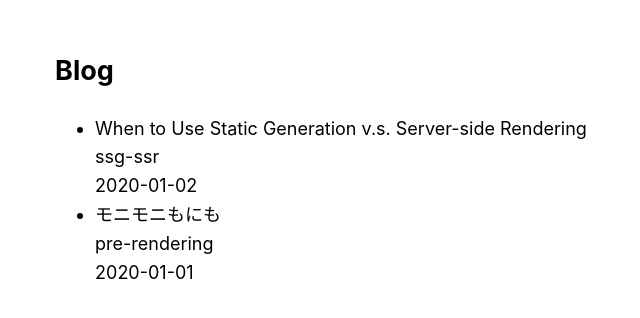
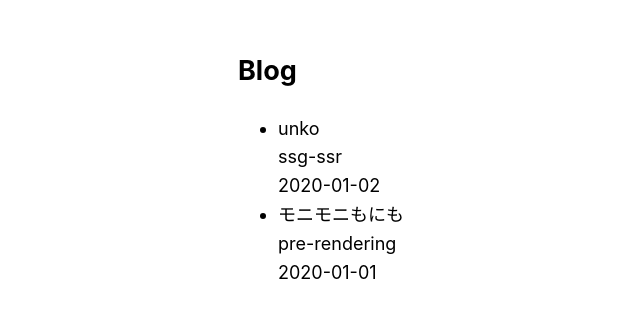
Before and after one commit to yuyaamano23/next-learn-test, a Next.js app: page / in a window 1280 px wide. Shown: the part 234-552 px from the top of the page, without its empty margins (319-959 px from the left). Built offline with nearby package versions, Linux system fonts and the light colour scheme.

Commit message:
use getServerSideProps

```diff
--- a/pages/index.js
+++ b/pages/index.js
@@ -2,7 +2,7 @@ import Head from "next/head";
 import Link from "next/link";
 import { getSortedPostsData } from "../lib/posts";
 
-export async function getStaticProps() {
+export async function getServerSideProps(context) {
   const allPostsData = getSortedPostsData();
   return {
     props: {
--- a/posts/ssg-ssr.md
+++ b/posts/ssg-ssr.md
@@ -1,5 +1,5 @@
 ---
-title: "When to Use Static Generation v.s. Server-side Rendering"
+title: "unko"
 date: "2020-01-02"
 ---
 
```
